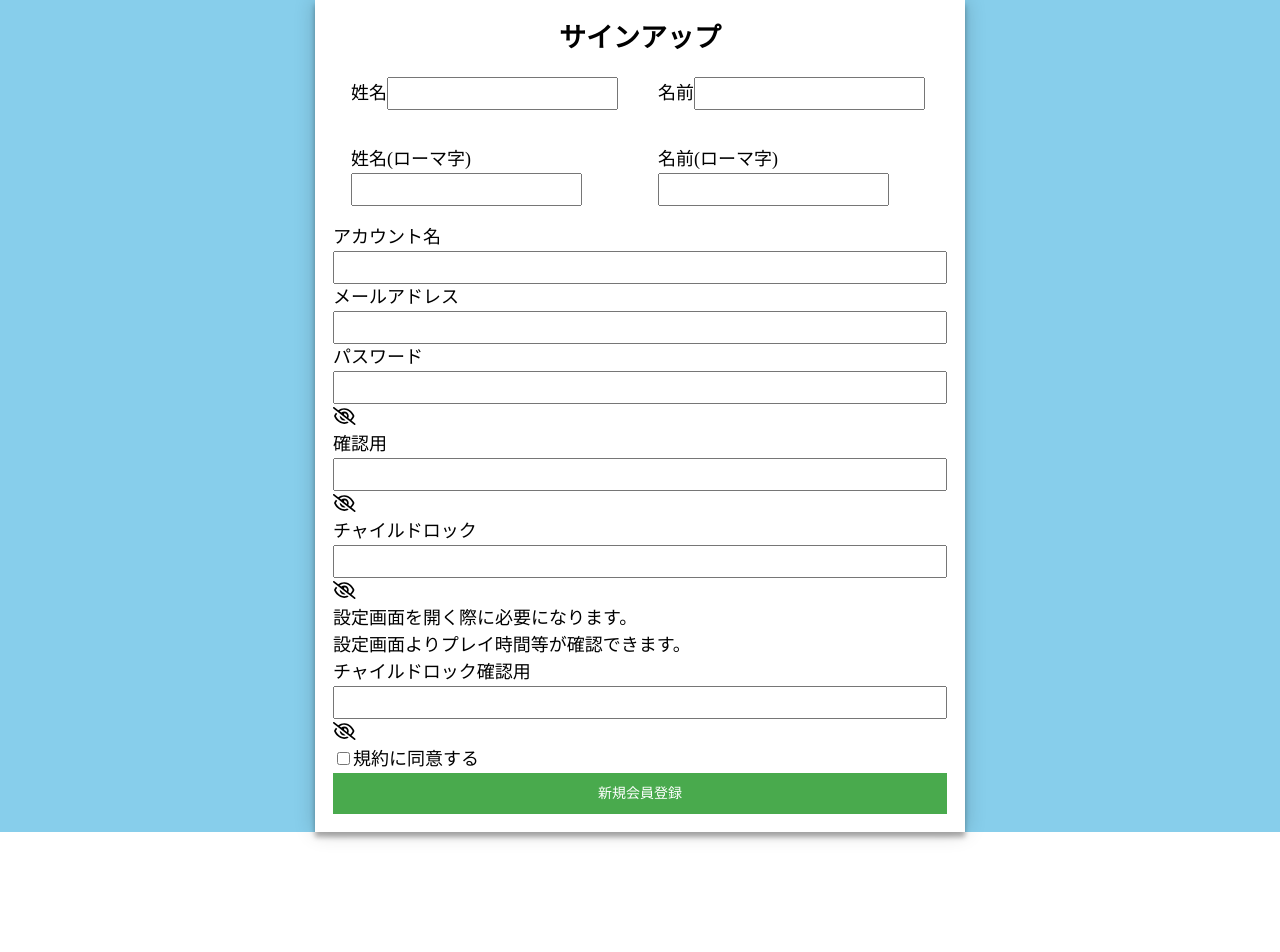
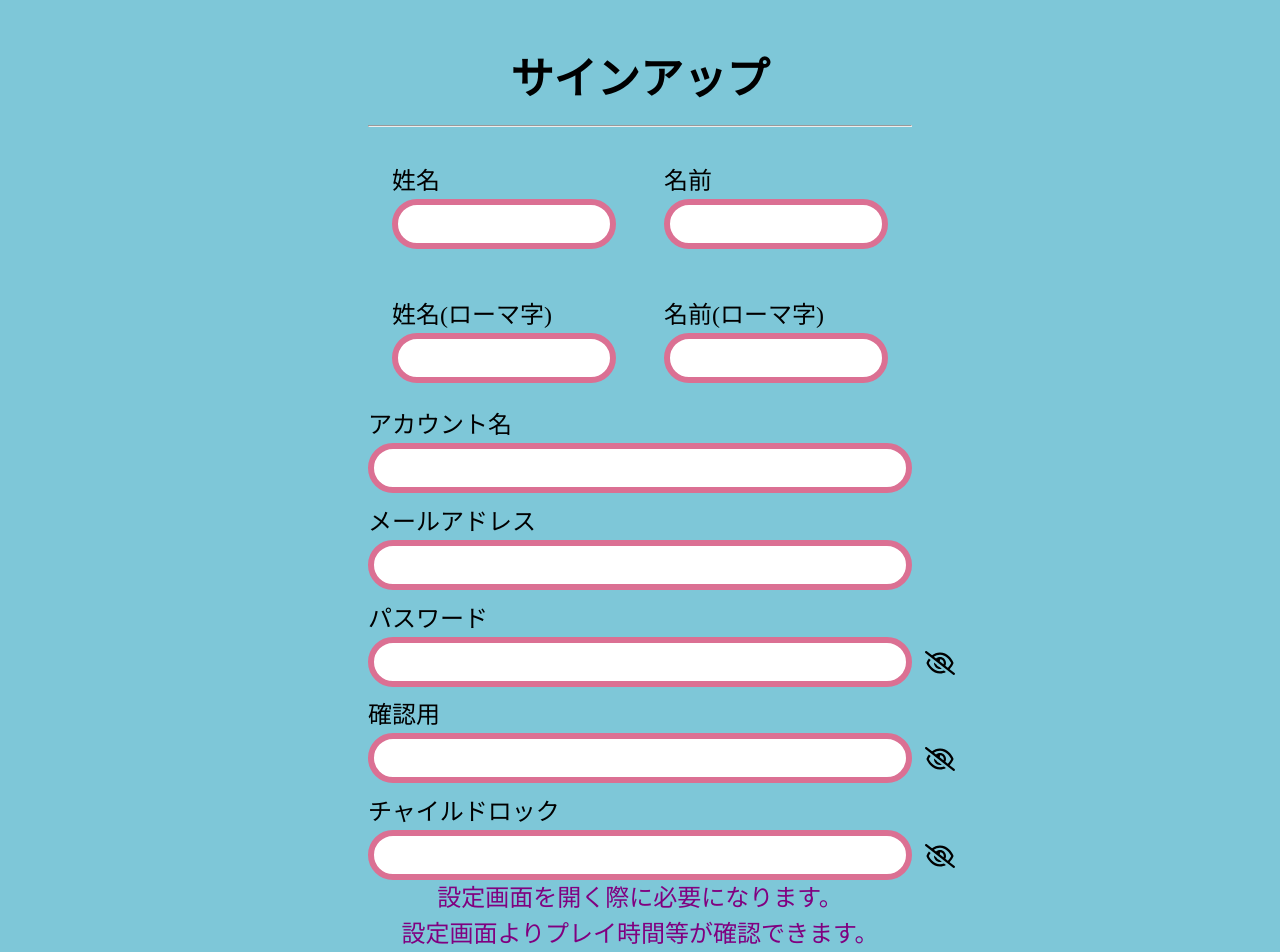
Before and after one commit to ishida-0622/u22-2023, a Next.js app in the folder frontend/: page /signup in a window 1280 px wide. Shown: the top 952 px of the page. Built offline with nearby package versions, Linux system fonts and the light colour scheme.

Commit message:
style: サインアップ画面デザイン

```diff
--- a/frontend/package.json
+++ b/frontend/package.json
@@ -27,7 +27,6 @@
     "react-modal": "^3.16.1",
     "react-tabs": "^6.0.1",
     "sass": "^1.63.6",
-        "sass": "^1.63.4",
     "typescript": "5.0.2"
   }
 }
--- a/frontend/src/components/pages/signup/index.module.css
+++ /dev/null
@@ -1,6 +0,0 @@
-.PasswordReveal {
-  left: auto;
-  position: absolute;
-  right: 10px;
-  top: 10px;
-}
--- a/frontend/src/components/pages/signup/index.module.scss
+++ b/frontend/src/components/pages/signup/index.module.scss
@@ -1,17 +1,37 @@
-.content {
-    font-size: 18px;
-    background-color: skyblue;
+.container {
+    font-size: 150%;
+    background-color: #7EC7D8;
+    input {
+        width: 100%;
+        text-align: left;
+        border-top-left-radius: 15em;
+        border-top-right-radius: 15em;
+        border-bottom-left-radius: 15em;
+        border-bottom-right-radius: 15em;
+        border-radius: 40em 40em 40em 40em;
+        border: 0.25em solid palevioletred;
+    }
+    p {
+        font-size: 100%;
+        color: purple;
+        display: flex;
+        justify-content: center;
+        align-items: center;
+    }
+    span {
+        position: absolute;
+        margin-top: 0.7%;
+        margin-left: 1%;
+    }
 }
 .header {
+    font-size: 180%;
     text-align: center;
 }
 .form {
-    z-index: 1;
-    background: #FFFFFF;
-    max-width: 650px;
-    margin: 0 auto 100%;
-    padding: 1em;
-    box-shadow: 0 0 20px 0 rgba(0, 0, 0, 0.2), 0 5px 5px 0 rgba(0, 0, 0, 0.3);
+    max-width: 50%;
+    margin: 0 auto 0%;
+    padding: 2em;
     justify-content: space-between;
 }
 .name {
@@ -32,34 +52,42 @@
 .email {
     display: flex;
     flex-direction: column;
+    margin-top: 2%;
 }
 .password {
     display: flex;
     flex-direction: column;
+    margin-top: 2%;
 }
-.check_password {
+.checkbox {
     display: flex;
-    flex-direction: column;
+    justify-content: center;
+    align-items: center;
+    margin-top: 5%;
+    input[type="checkbox"] {
+        width: 1em;
+        height: 1em;
+    }
 }
-.form button {
-    text-transform: uppercase;
-    outline: 0;
-    background: #49aa4d;
-    width: 100%;
-    border: 0;
-    padding: 10px;
-    color: #FFFFFF;
-    font-size: 14px;
-    -webkit-transition: all 0.3 ease;
-    transition: all 0.3 ease;
+.submit_button_field {
+    display: flex;
+    justify-content: center;
+    align-items: center;
+    margin-top: 5%;
+}
+.submit_button {
+    display: inline-block;
+    color: azure;
+    font-weight: bold;
+    background-color: #df0013;
+    border-bottom: 5px solid #9f000c;
+    border-radius: 100vh;
+    border-color: #9f000c;
+    top: calc(50% - .5em);
+    right: 1rem;
+}
+.submit_button:hover {
+    margin-top: 3px;
+    border-bottom: 2px solid #9f000c;
     cursor: pointer;
 }
-.form button:hover {
-    background: #24942a;
-}
-.PasswordReveal {
-    left: auto;
-    position: absolute;
-    right: 10px;
-    top: 10px;
-}
--- a/frontend/src/components/pages/signup/index.tsx
+++ b/frontend/src/components/pages/signup/index.tsx
@@ -63,9 +63,10 @@ export const Signup = () => {
   };
 
   return (
-    <div className={`${styles.content}`}>
+    <div className={`${styles.container}`}>
       <form method="post" onSubmit={handleSubmit} className={`${styles.form}`}>
         <h2 className={`${styles.header}`}>サインアップ</h2>
+        <hr/>
         <div className={`${styles.name}`}>
           <div className={`${styles.lastname}`}>
             <label>
@@ -142,8 +143,8 @@ export const Signup = () => {
               </label>
             </div>
           </div>
-          <div>
-            <label className={`${styles.account}`}>
+          <div className={`${styles.account}`}>
+            <label>
               アカウント名
               <input
                 type="text"
@@ -160,8 +161,8 @@ export const Signup = () => {
               />
             </label>
           </div>
-          <div>
-            <label className={`${styles.email}`}>
+          <div className={`${styles.email}`}>
+            <label>
               メールアドレス
               <input
                 type="text"
@@ -178,8 +179,8 @@ export const Signup = () => {
               />
             </label>
           </div>
-          <div>
-            <label className={`${styles.password}`}>
+          <div className={`${styles.password}`}>
+            <label>
               パスワード
               <input
                 type={isHidden ? "password" : "text"}
@@ -203,8 +204,8 @@ export const Signup = () => {
               </span>
             </label>
           </div>
-          <div>
-            <label className={`${styles.password}`}>
+          <div className={`${styles.password}`}>
+            <label>
               確認用
               <input
                 type={isHidden ? "password" : "text"}
@@ -228,8 +229,8 @@ export const Signup = () => {
               </span>
             </label>
           </div>
-        <div>
-          <label className={`${styles.password}`}>
+        <div className={`${styles.password}`}>
+          <label>
             チャイルドロック
             <input
               type={isHidden ? "password" : "text"}
@@ -251,12 +252,12 @@ export const Signup = () => {
                 <FontAwesomeIcon icon={faEye} />
               )}
             </span>
-            <p>設定画面を開く際に必要になります。</p>
-            <p>設定画面よりプレイ時間等が確認できます。</p>
           </label>
+          <p>設定画面を開く際に必要になります。</p>
+          <p>設定画面よりプレイ時間等が確認できます。</p>
         </div>
-        <div>
-          <label className={`${styles.password}`}>
+        <div className={`${styles.password}`}>
+          <label>
             チャイルドロック確認用
             <input
               type={isHidden ? "password" : "text"}
@@ -280,7 +281,7 @@ export const Signup = () => {
             </span>
           </label>
         </div>
-        <div>
+        <div className={`${styles.checkbox}`}>
           <label>
             <input
               type="checkbox"
@@ -294,11 +295,11 @@ export const Signup = () => {
                 }))
               }
             />
-            規約に同意する
           </label>
+          <p>規約に同意する</p>
         </div>
-        <div>
-          <button type="submit">新規会員登録</button>
+        <div className={`${styles.submit_button_field}`}>
+          <button className={`${styles.submit_button}`} type="submit">新規会員登録</button>
         </div>
       </form>
     </div>
```
